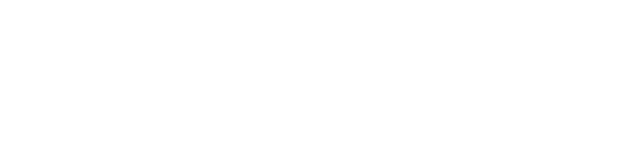
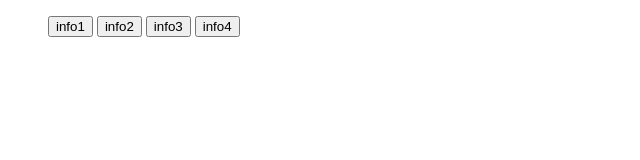
Before and after one commit to jeangar92/Movie_Trivia_Game, a plain HTML site: page game.html in a window 1280 px wide. Shown: the whole page, without its empty margins (0-640 px from the left). Drawn offline with Linux system fonts and the light colour scheme.

Commit message:
Added text and buttons for both index and game.html

```diff
--- a/game.html
+++ b/game.html
@@ -10,7 +10,14 @@
     <title>Jean's Movie Trivia Game</title>
 </head>
 <body>
-
+<div class="">
+        <ul>
+            <button id="button1">info1</button>
+            <button id="button2">info2</button>
+            <button id="button3">info3</button>
+            <button id="button4">info4</button>
+        </ul>
+    </div>
 </div>
     </body>
 <script src="javascript.js"></script>
```
Also changed, not shown: index.html (+7 -1 lines).
